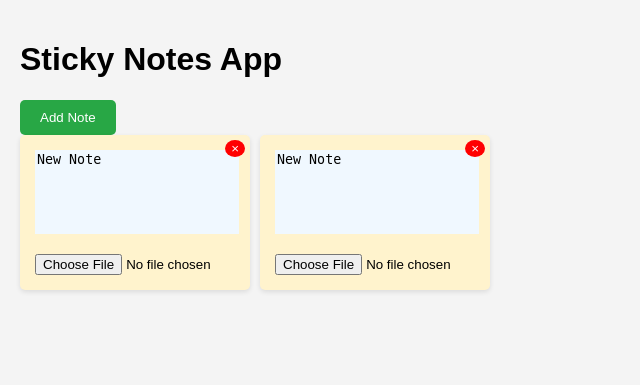
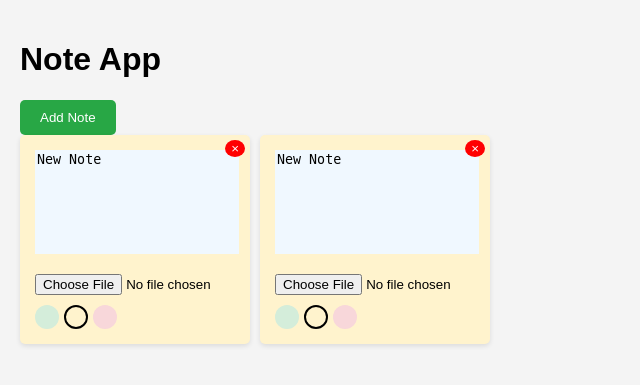
Before and after one commit to kille77/notesdd, a Flask app: page / in a window 1280 px wide. Shown: the top 385 px of the page, without its empty margins (0-640 px from the left). Run offline with Flask 3, Linux system fonts and the light colour scheme; some libraries are stand-ins or nearby versions.

Commit message:
Update index.html

```diff
--- a/templates/index.html
+++ b/templates/index.html
@@ -3,7 +3,7 @@
 <head>
     <meta charset="UTF-8">
     <meta name="viewport" content="width=device-width, initial-scale=1.0">
-    <title>Sticky Notes App</title>
+    <title>Note App</title>
     <style>
         body {
             font-family: Arial, sans-serif;
@@ -21,24 +21,22 @@
             padding: 15px;
             border-radius: 5px;
             width: 200px;
-            min-height: 120px;
+            height: auto;
             box-shadow: 0 2px 5px rgba(0, 0, 0, 0.1);
             position: relative;
             cursor: grab;
             transition: transform 0.2s, box-shadow 0.2s;
             display: flex;
             flex-direction: column;
+            justify-content: flex-start;
         }
-        .note.red { background-color: #f8d7da; } /* Red (highest priority) */
-        .note.yellow { background-color: #fff3cd; } /* Yellow (medium priority) */
-        .note.green { background-color: #d4edda; } /* Green (lowest priority) */
         .note:hover {
             transform: scale(1.05);
             box-shadow: 0 4px 10px rgba(0, 0, 0, 0.2);
         }
         .note textarea {
             width: 100%;
-            height: 80px;
+            height: 100px;
             border: none;
             background-color: aliceblue;
             resize: none;
@@ -62,6 +60,21 @@
             border-radius: 5px;
             cursor: pointer;
         }
+        .color-picker {
+            display: flex;
+            gap: 5px;
+            margin-top: 10px;
+        }
+        .color-box {
+            width: 20px;
+            height: 20px;
+            border-radius: 50%;
+            cursor: pointer;
+            border: 2px solid transparent;
+        }
+        .color-box.selected {
+            border-color: #000;
+        }
         .uploaded-image {
             max-width: 100%;
             margin-top: 10px;
@@ -76,7 +89,7 @@
     </style>
 </head>
 <body>
-    <h1>Sticky Notes App</h1>
+    <h1>Note App</h1>
     <button class="add-note-btn" onclick="addNote()">Add Note</button>
     <div class="notes-container" id="notes-container">
         <!-- Notes will be dynamically added here -->
@@ -85,7 +98,7 @@
     <script src="https://cdnjs.cloudflare.com/ajax/libs/socket.io/4.5.4/socket.io.js"></script>
     <script>
         const socket = io();
-        const reconnectDelay = 3000; // Delay for WebSocket reconnection
+        const colors = ["#d4edda", "#fff3cd", "#f8d7da"];
 
         function generateUUID() {
             return 'xxxxxxxx-xxxx-4xxx-yxxx-xxxxxxxxxxxx'.replace(/[xy]/g, function(c) {
@@ -99,7 +112,7 @@
             const newNote = {
                 id: generateUUID(),
                 text: "New Note",
-                color: "#fff3cd" // Default to yellow
+                color: "#fff3cd"
             };
             socket.emit("add_note", newNote);
         }
@@ -132,16 +145,9 @@
         function renderNotes(notes) {
             const container = document.getElementById("notes-container");
             container.innerHTML = "";
-
-            // Sort notes: red (high priority) -> yellow -> green (low priority)
-            notes.sort((a, b) => {
-                const order = { "#f8d7da": 0, "#fff3cd": 1, "#d4edda": 2 };
-                return (order[a.color] || 1) - (order[b.color] || 1);
-            });
-
             notes.forEach((note) => {
                 const noteElement = document.createElement("div");
-                noteElement.className = `note ${getColorClass(note.color)}`;
+                noteElement.className = "note";
                 noteElement.style.backgroundColor = note.color || "#fff3cd";
                 noteElement.draggable = true;
                 noteElement.dataset.id = note.id;
@@ -151,17 +157,18 @@
                     ${note.image ? `<img src="${note.image}" class="uploaded-image" alt="Uploaded Image">` : ""}
                     <div class="note-footer">
                         <input type="file" accept="image/*" onchange="uploadImage('${note.id}', this.files[0])" class="image-upload">
+                        <div class="color-picker">
+                            ${colors.map(color => `
+                                <div class="color-box ${note.color === color ? "selected" : ""}"
+                                     style="background-color: ${color};"
+                                     onclick="changeNoteColor('${note.id}', '${color}')">
+                                </div>
+                            `).join("")}
+                        </div>
                     </div>
                 `;
                 container.appendChild(noteElement);
             });
-        }
-
-        function getColorClass(color) {
-            if (color === "#f8d7da") return "red";
-            if (color === "#fff3cd") return "yellow";
-            if (color === "#d4edda") return "green";
-            return "";
         }
 
         let timeoutId;
@@ -170,6 +177,10 @@
             timeoutId = setTimeout(() => {
                 socket.emit("update_note", { id, note: { text } });
             }, 10000);
+        }
+
+        function changeNoteColor(id, color) {
+            socket.emit("update_note", { id, note: { color } });
         }
 
         function deleteNote(id) {
@@ -182,13 +193,6 @@
             renderNotes(notes);
         });
 
-        socket.on("connect_error", () => {
-            console.error("WebSocket connection lost. Reconnecting...");
-            setTimeout(() => {
-                socket.connect();
-            }, reconnectDelay);
-        });
-
         fetchNotes();
     </script>
 </body>
```
